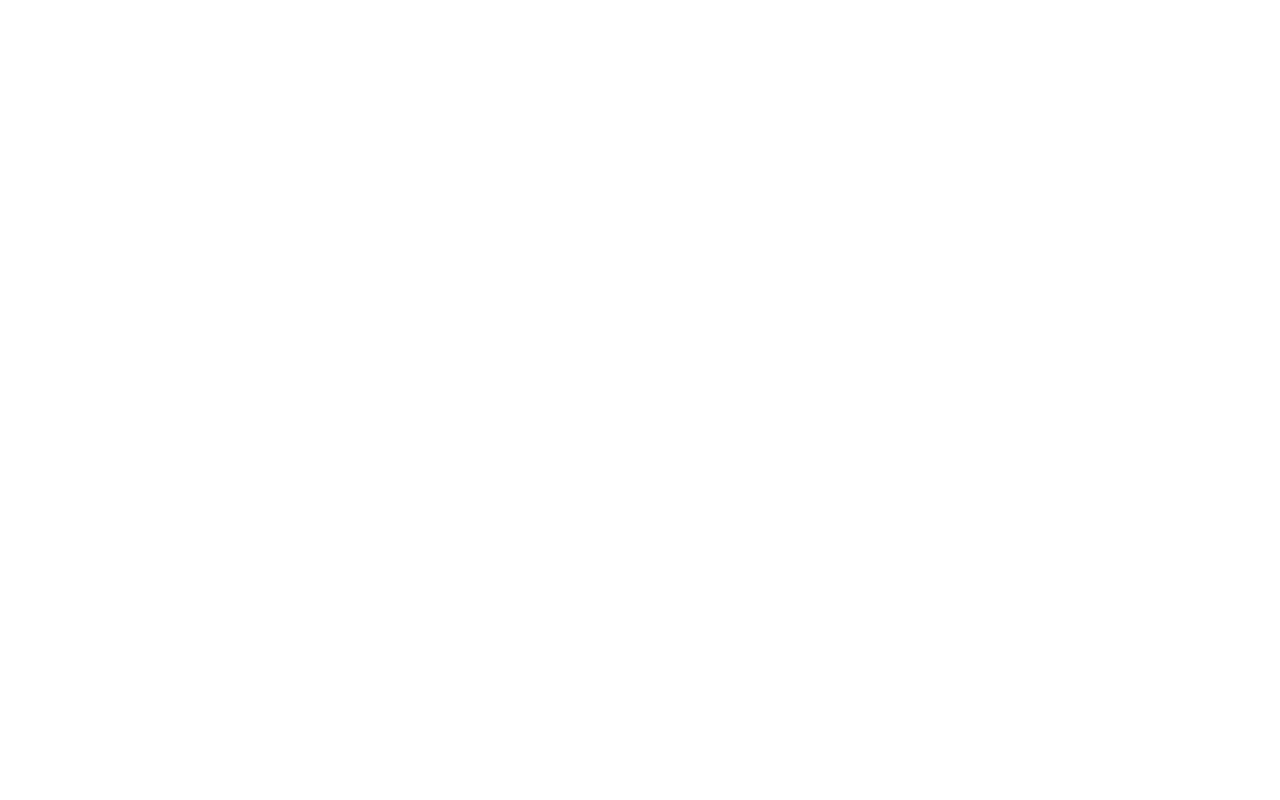
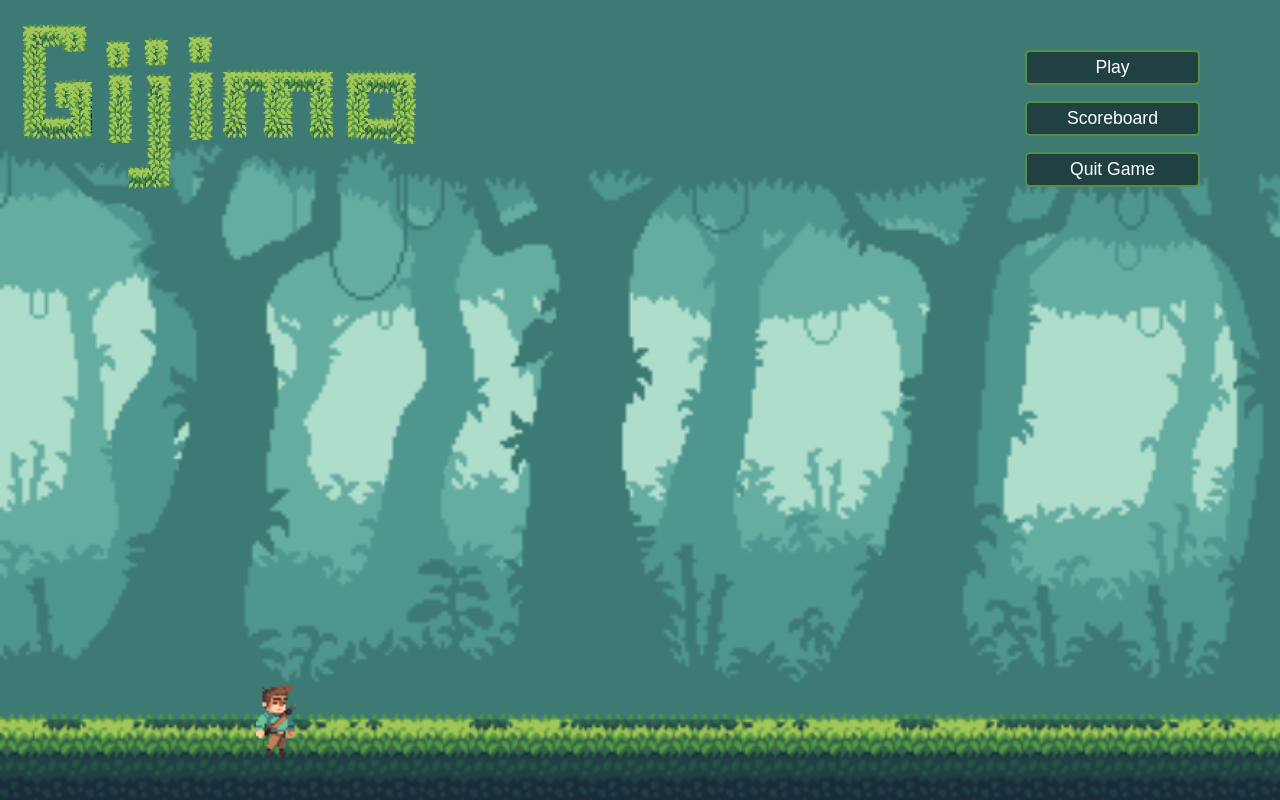
Before and after one commit to simphiwe-nkabinde/gijima-platformer-game, a website built with Vite: page index.html in a window 1280 px wide. Built offline with nearby package versions, Linux system fonts and the light colour scheme.

Commit message:
main menu screen. use SCSS

```diff
--- a/index.html
+++ b/index.html
@@ -16,7 +16,16 @@
       <img src="/gijima-logo.png" alt="">
       <img class="brand-logo" src="/minaluma-logo.png" alt="">
     </div>
-    <div id="main-menu-screen"></div>
+    <div id="main-menu-screen">
+      <img class="ground" src="/ground.png" alt="">
+      <img class="character" src="/idle.gif" alt="">
+      <img class="game-title" src="/gijima-logo.png" alt="">
+      <div class="menu-wrapper">
+        <button id="play-btn">Play</button>
+        <button id="scoreboard-btn">Scoreboard</button>
+        <button id="quit-btn">Quit Game</button>
+      </div>
+    </div>
     <script type="module" src="/src/main.ts"></script>
   </body>
 </html>
--- /dev/null
+++ b/src/style.scss
@@ -0,0 +1,100 @@
+body {
+    margin: 0;
+    padding: 0;
+}
+
+#game-company-title-container {
+    display: none;
+    min-height: 100vh;
+    min-width: 100vw;
+    max-height: 100vh;
+    max-width: 100vw;
+    /* display: flex; */
+    flex-direction: column;
+    justify-content: center;
+    align-items: center;
+    transition: display ease-in-out 1s;
+
+    .brand-logo {
+        width: 18%;
+        margin-bottom: .8rem;
+    }
+
+    .brand-name {
+        width: 70%;
+    }
+}
+
+#game-title-screen {
+    display: none;
+    min-height: 100vh;
+    min-width: 100vw;
+    max-height: 100vh;
+    max-width: 100vw;
+    /* display: flex; */
+    flex-direction: column;
+    justify-content: center;
+    align-items: center;
+    background-color: #182c3b;
+    transition: display ease-in-out 1s;
+
+    .brand-logo {
+        width: 40px;
+        position: absolute;
+        bottom: 10px;
+        right: 10px;
+    }
+}
+
+#main-menu-screen {
+    display: none;
+    background-image: url('/plx-4.png'), url('/plx-3.png'), url('/plx-2.png'), url('/plx-1.png');
+    background-size: cover;
+    min-height: 100vh;
+    min-width: 100vw;
+    max-height: 100vh;
+    max-width: 100vw;
+
+    .ground {
+        position: absolute;
+        bottom: 0;
+        left: 0;
+        width: 100vw;
+    }
+
+    .character {
+        position: absolute;
+        bottom: 45px;
+        left: 20%;
+        width: 40px;
+    }
+
+    .game-title {
+        position: absolute;
+        left: 20px;
+        top: 20px;
+        width: 400px;
+    }
+
+    .menu-wrapper {
+        position: absolute;
+        display: flex;
+        flex-direction: column;
+        right: 80px;
+        top: 50px;
+
+        button {
+            color: white;
+            border: 2px solid #539047;
+            border-radius: 5px;
+            padding: 5px 40px;
+            background: #204042;
+            margin-bottom: 1rem;
+            font-size: 1.1rem;
+        }
+        button:focus {
+            background: #192b3bf3;
+            box-shadow: 0px 0px 4px 3px #0000002e;
+        }
+    }
+}
```
Also changed, not shown: public/ground.png (added), public/idle.gif (added), public/plx-1.png (added), public/plx-2.png (added), public/plx-3.png (added), public/plx-4.png (added), public/plx-5.png (added), src/style.css.
